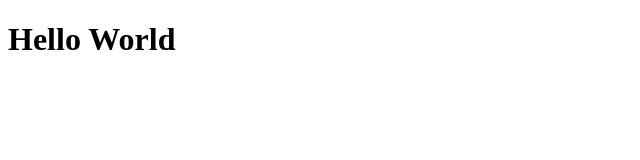
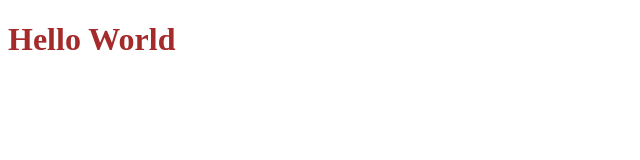
Before and after one commit to TheVerilly/theverilly.github.io, a plain HTML site: page index.html in a window 1280 px wide. Shown: the whole page, without its empty margins (0-640 px from the left). Drawn offline with Linux system fonts and the light colour scheme.

Commit message:
add main.css

```diff
--- a/index.html
+++ b/index.html
@@ -4,6 +4,7 @@
     <meta charset="UTF-8">
     <meta name="viewport" content="width=device-width, initial-scale=1.0">
     <title>Page</title>
+    <link rel="stylesheet" href="./main.css">
 </head>
 <body>
     <h1>Hello World</h1>
--- /dev/null
+++ b/main.css
@@ -0,0 +1,3 @@
+h1 {
+    color: brown;
+}
```
